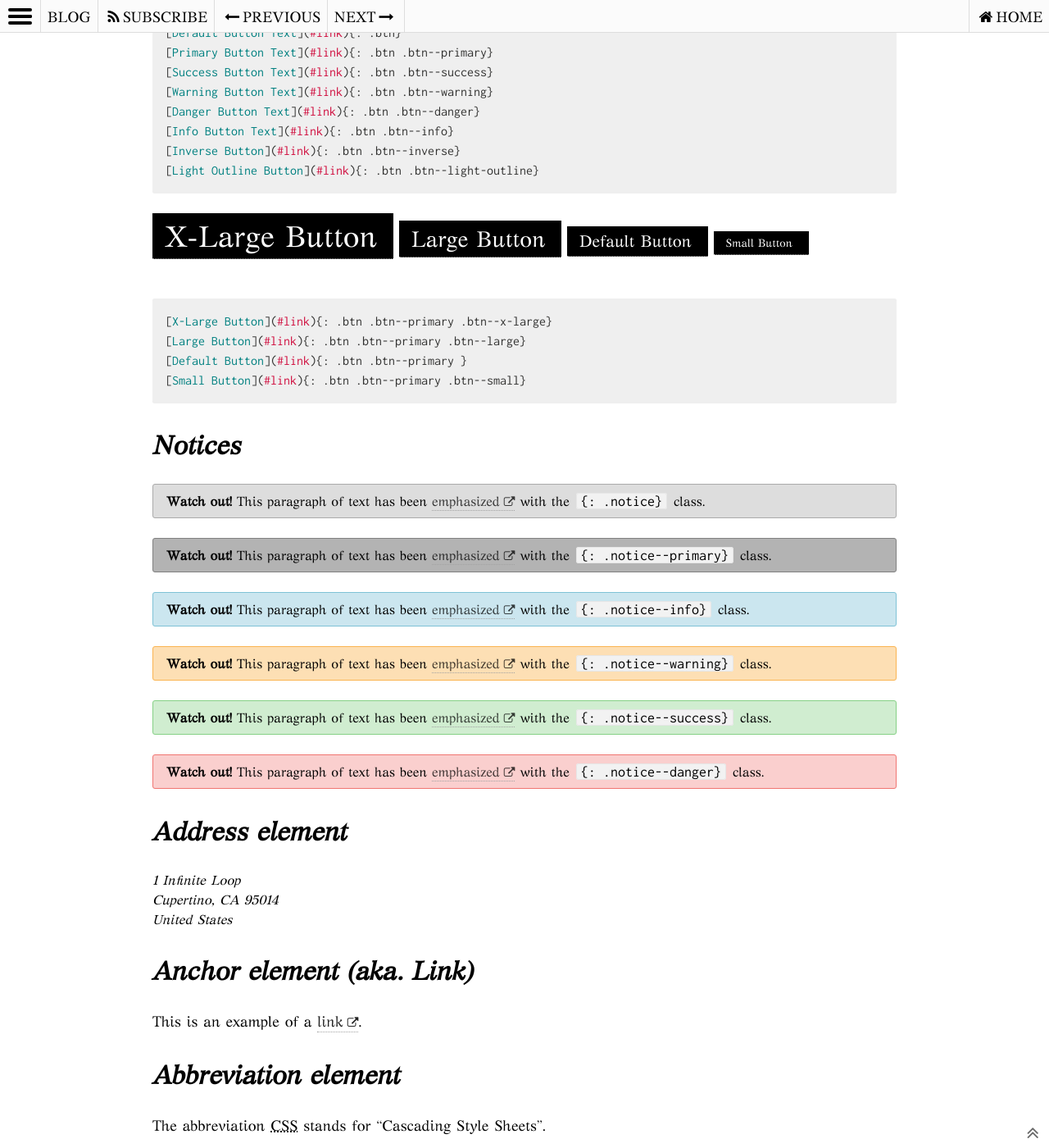
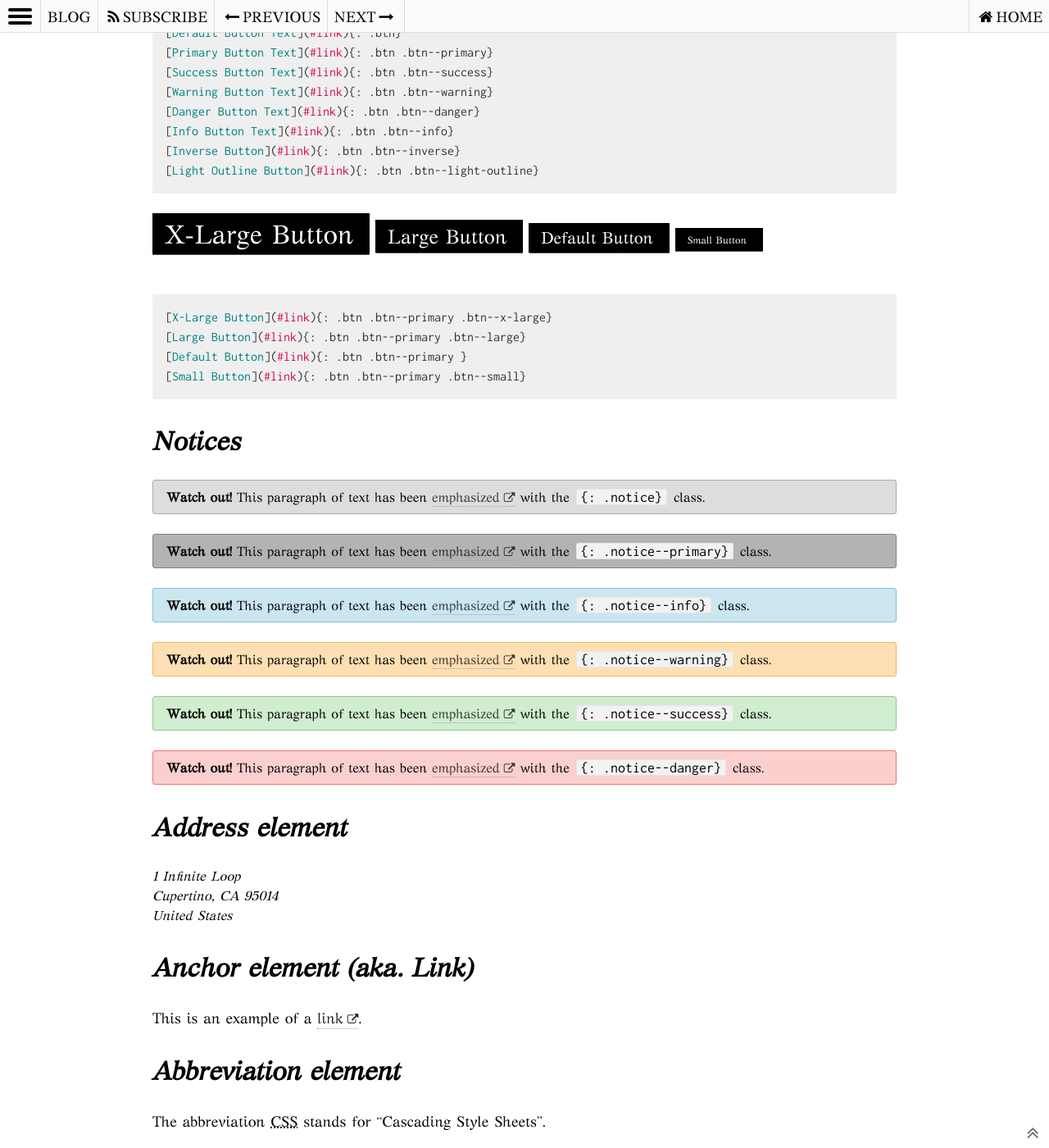
Before and after one commit to TheMicronaut/micronaut-theme, a Jekyll site: the page built from docs/_posts/blog/2015-08-11-markup-html-elements-and-formatting.md, in a window 1280 px wide and 1400 px high, scrolled down 3756 px. Shown: the whole window at 82% size. Built offline with Jekyll 4.4.1, drawn with Linux system fonts in a browser that asks for light colours; nearby versions of some CDN libraries.

Commit message:
minor updates

```diff
--- a/_sass/_buttons.scss
+++ b/_sass/_buttons.scss
@@ -67,17 +67,17 @@
 
   /* extra large button */
   &--x-large {
-    font-size: 2em;
+    font-size: 2rem;
   }
 
   /* large button */
   &--large {
-    font-size: 1.5em;
+    font-size: 1.5rem;
   }
 
   /* small button */
   &--small {
-    font-size: 0.75em;
+    font-size: 0.75rem;
   }
 }
 
```
Also changed, not shown: jekyll-theme-so-simple.gemspec, 1 other file.
